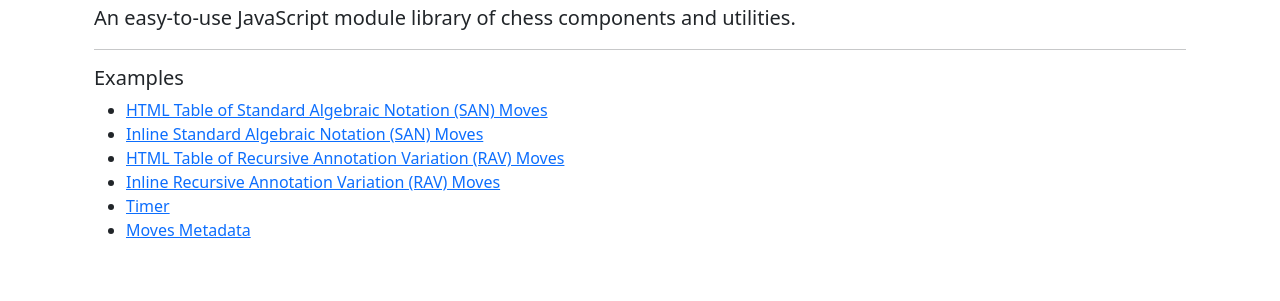
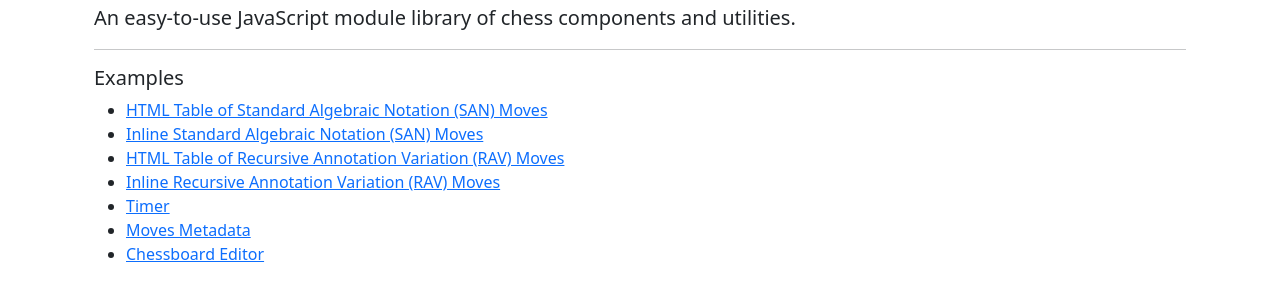
Before and after one commit to chesslablab/js-utils, a website: page index.html in a window 1280 px wide. Shown: the part 77-378 px from the top of the page. Drawn offline with nearby package versions, Linux system fonts and the light colour scheme.

Commit message:
Updated index.html

```diff
--- a/index.html
+++ b/index.html
@@ -21,6 +21,7 @@
         <li><a href="./examples/rav-moves-inline.html">Inline Recursive Annotation Variation (RAV) Moves</a></li>
         <li><a href="./examples/timer-table.html">Timer</a></li>
         <li><a href="./examples/moves-metadata-table.html">Moves Metadata</a></li>
+        <li><a href="./examples/chessboard-editor.html">Chessboard Editor</a></li>
       </ul>
     </div>
   </body>
```
